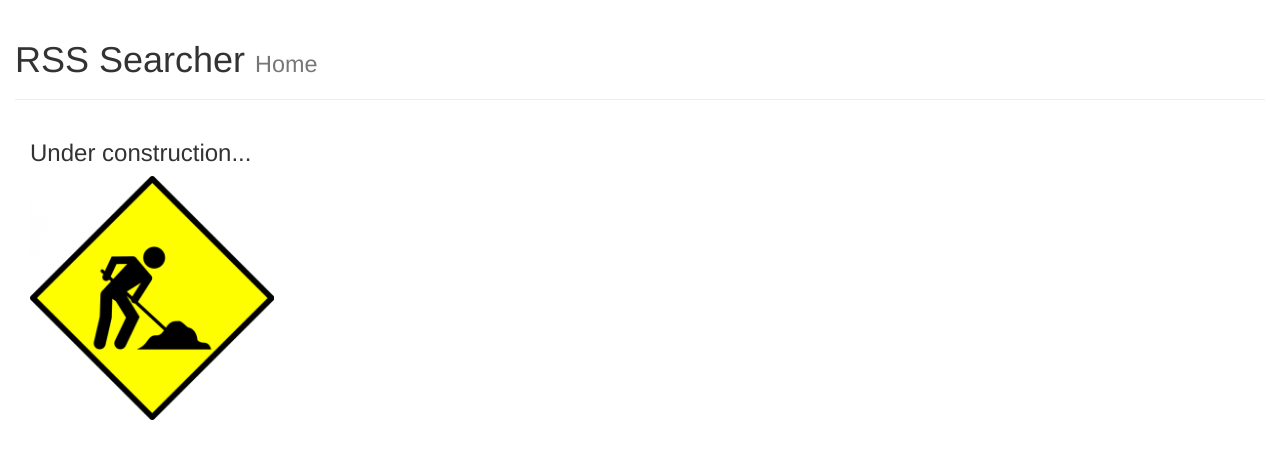
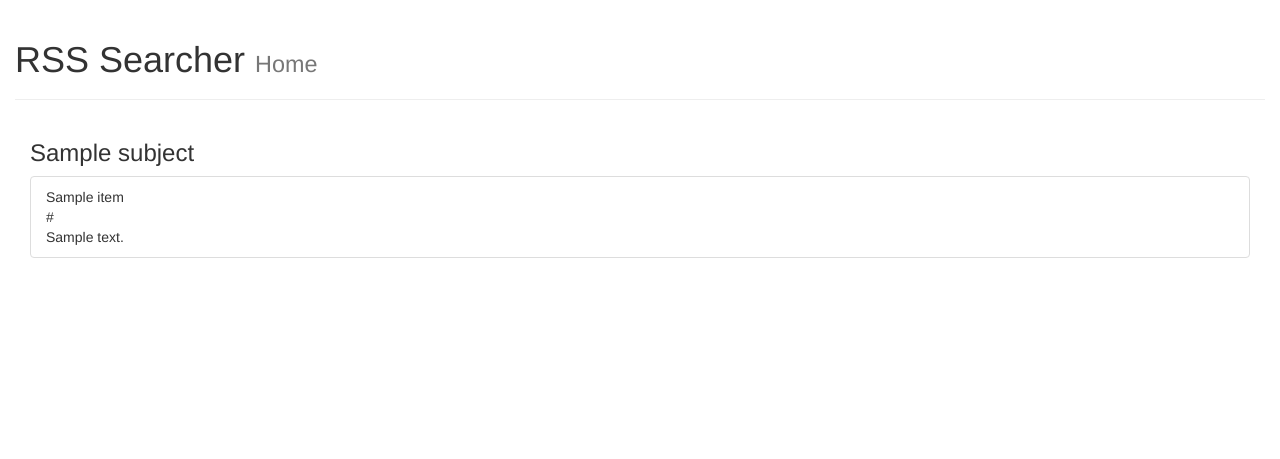
Before and after one commit to IoannisCleary/Press, a Django app: template press/templates/rssSearcher/home.html in a window 1280 px wide. Shown: the top 459 px of the page. Run offline with Django 3.2, Linux system fonts and the light colour scheme; tables that the repository leaves empty hold one stand-in row (values such as "Sample post"); the template is opened without the code that fills it: values that come from a table or form of the project are taken from there, most other values are stand-ins (such as "Sample title", 1, 10 or a date in 2020); some libraries are stand-ins or nearby versions.

Commit message:
Initial RSS feed template
Home template updated:
- Feed entries shown  in a list

```diff
--- a/press/templates/rssSearcher/home.html
+++ b/press/templates/rssSearcher/home.html
@@ -3,7 +3,16 @@
 {% block title %}Home{% endblock %}
 {% block page_title %}Home{% endblock %}
 {% block body_block %}
-        <h3 class=>Under construction...</h3>
+        <h3 class=>{{subject }}</h3>
 		<!-- Image source : http://publicdomainvectors.org/en/free-clipart/Under-construction-vector-icon/8209.html-->
-		<img src="{% static "images/underConstruction.png" %}" style="width: 20%"alt="Under Construction icon" />
+		<!--<img src="{% static "images/underConstruction.png" %}" style="width: 20%"alt="Under Construction icon" /> -->
+ {% if items %}
+<ul class="list-group">
+	{% for item in items %}
+   <li class="list-group-item"> {{ item.title }}</br>
+	{{ item.link }}</br>
+	{% autoescape off %}{{ item.description }}{% endautoescape %} </li>
+	{% endfor %}
+	</ul>
+ {% endif %}
  {% endblock %}
```
